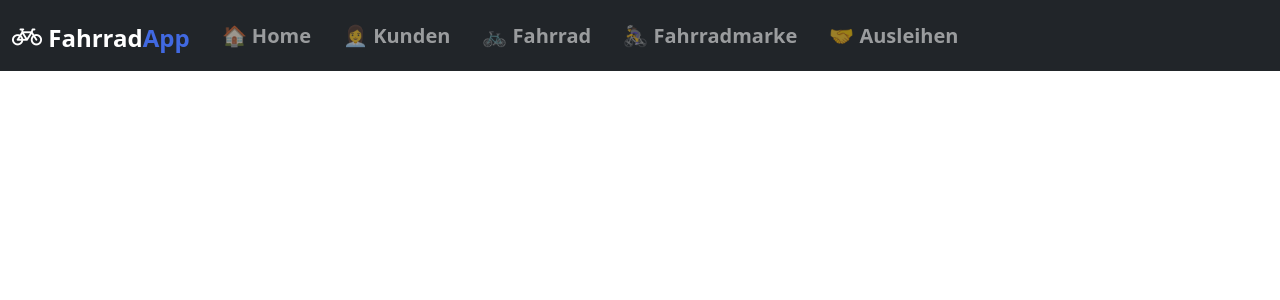
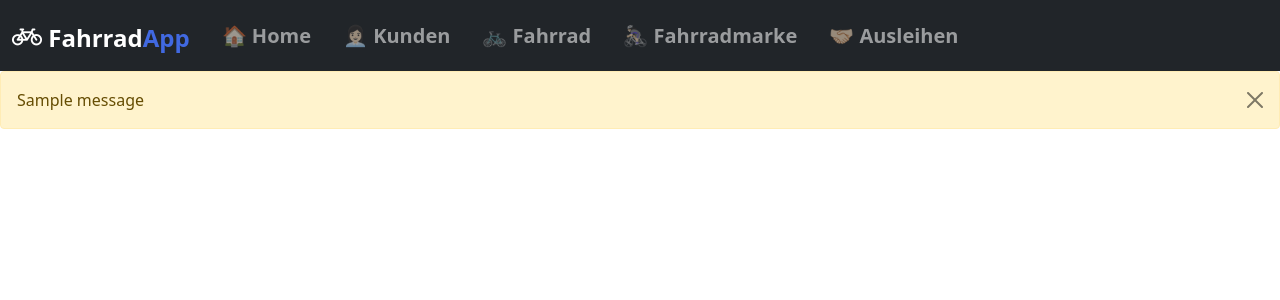
Before and after one commit to SPL21GL/DZ_FlaskProject-2, a Flask app: page / in a window 1280 px wide. Shown: the top 300 px of the page. Run offline with Flask 2, Linux system fonts and the light colour scheme; tables that the repository leaves empty hold one stand-in row (values such as "Sample post"); one stand-in notice (Sample message) is shown; some libraries are stand-ins or nearby versions.

Commit message:
edited base.html

```diff
--- a/templates/base.html
+++ b/templates/base.html
@@ -1,4 +1,4 @@
-<!doctype html>
+<!Doctype html>
 <html lang="en">
   <head>
     <!-- Required meta tags -->
@@ -30,22 +30,37 @@
                 <a class="nav-link" href="#">🏠 Home</a>
               </li>
               <li class="nav-item fs-5 px-2">
-                <a class="nav-link" href="kunden.html">👩‍💼 Kunden</a>
+                <a class="nav-link" href="kunden.html">👩🏻‍💼 Kunden</a>
               </li>
               <li class="nav-item fs-5 px-2">
-                <a class="nav-link" href="#">🚲 Fahrrad</a>
+                <a class="nav-link" href="fahrrad.html">🚲 Fahrrad</a>
               </li>
               <li class="nav-item fs-5 px-2">
-                <a class="nav-link" href="#">🚴‍♀️ Fahrradmarke</a>
+                <a class="nav-link" href="fahrradMarke.html">🚴🏻‍♀️ Fahrradmarke</a>
               </li>
               <li class="nav-item fs-5 px-2">
-                <a class="nav-link" href="#">🤝 Ausleihen</a>
+                <a class="nav-link" href="#">🤝🏻 Ausleihen</a>
               </li>
             </ul>
           </div>
         </div>
       </nav>
-</div>
+
+
+
+      {% with messages = get_flashed_messages() %}
+      {% if messages %}
+      <div class="alert alert-warning alert-dismissible fade show" role="alert">
+        {% for message in messages %}
+        {{ message }}
+        {% endfor %}
+        <button type="button" class="btn-close" data-bs-dismiss="alert" aria-label="Close"></button>
+      </div>
+      {% endif %}
+      {% endwith %}
+
+
+      {%block body%} {%endblock%}
 
 <script src="https://cdn.jsdelivr.net/npm/bootstrap@5.0.2/dist/js/bootstrap.bundle.min.js" integrity="sha384-MrcW6ZMFYlzcLA8Nl+NtUVF0sA7MsXsP1UyJoMp4YLEuNSfAP+JcXn/tWtIaxVXM" crossorigin="anonymous"></script>
 <script src="/static/classicModels.js"></script>
```
